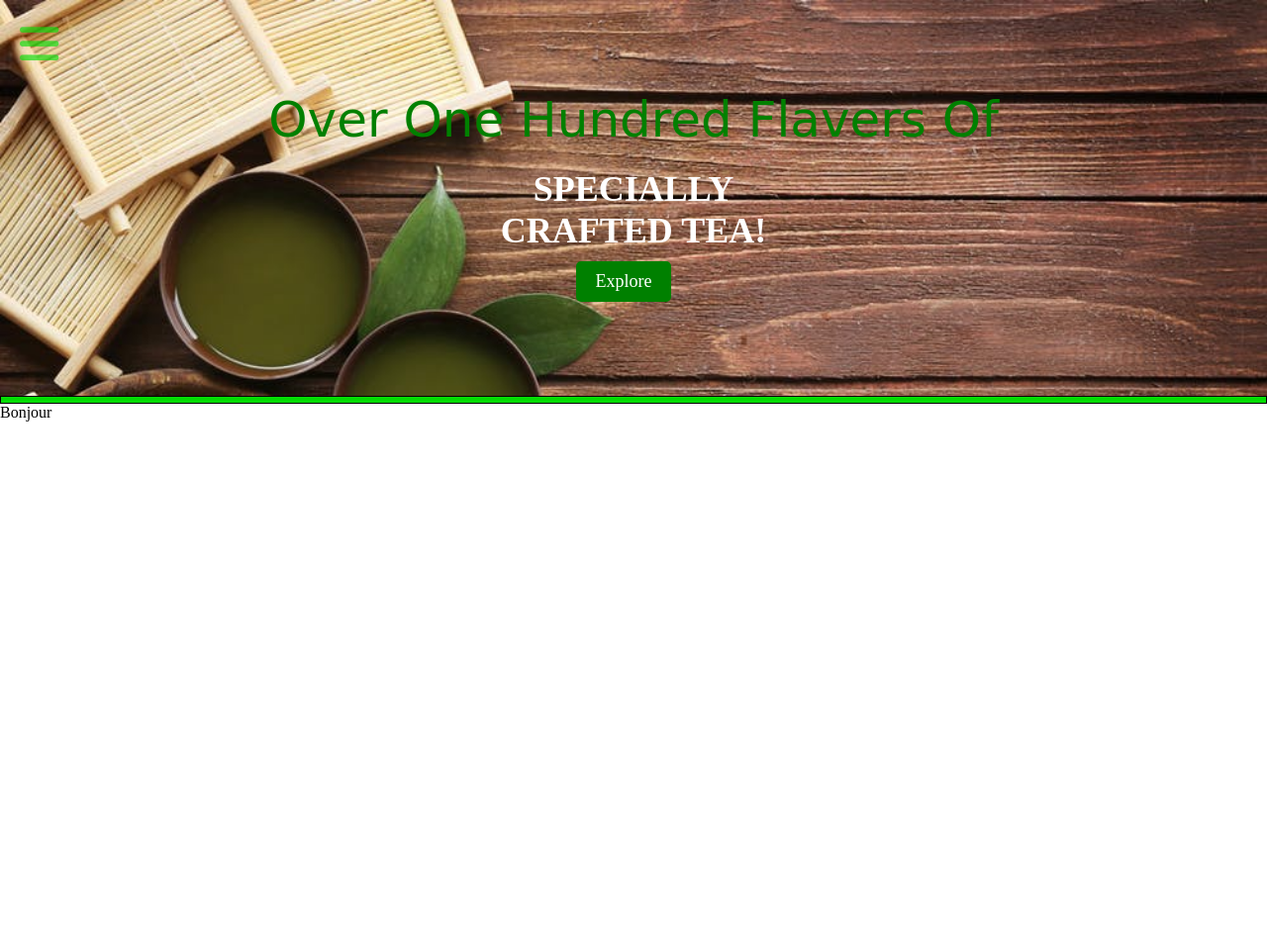
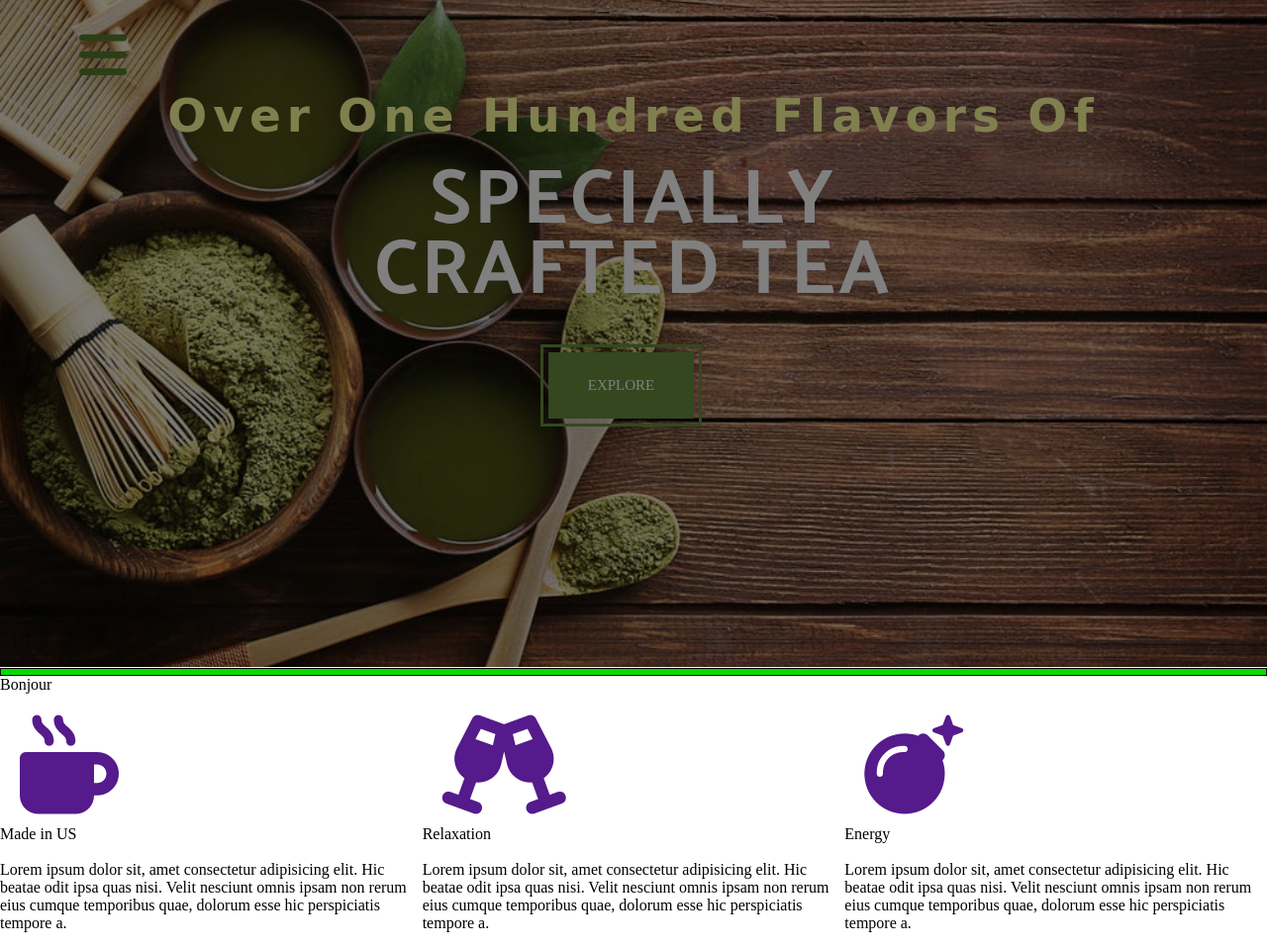
Before and after one commit to Malika1526/Projet-Tea-Station, a plain HTML site: page index.html in a window 1280 px wide. Shown: the whole page at 99% size. Before the commit the page ends 800 px from the top, so only its background shows below. Drawn offline with Linux system fonts and the light colour scheme; a web font is replaced by a local one.

Commit message:
Ajout dossier 3ème version

```diff
--- a/index.html
+++ b/index.html
@@ -7,8 +7,11 @@
     <link rel="stylesheet" href="./style.css">
     <link rel="preconnect" href="https://fonts.googleapis.com">
     <link rel="preconnect" href="https://fonts.gstatic.com" crossorigin>
+    <link rel="preconnect" href="https://fonts.googleapis.com">
+    <link rel="preconnect" href="https://fonts.gstatic.com" crossorigin>
+    <link href="https://fonts.googleapis.com/css2?family=Catamaran:wght@100..900&display=swap" rel="stylesheet">
     <link href="https://fonts.googleapis.com/css2?family=Grand+Hotel&display=swap" rel="stylesheet">
-    <link rel="stylesheet" href="https://cdnjs.cloudflare.com/ajax/libs/font-awesome/6.4.0/css/all.min.css" integrity="sha512-iecdLmaskl7CVkqkXNQ/ZH/XLlvWZOJyj7Yy7tcenmpD1ypASozpmT/E0iPtmFIB46ZmdtAc9eNBvH0H/ZpiBw==" crossorigin="anonymous" referrerpolicy="no-referrer" />
+    <link rel="stylesheet" href="https://cdnjs.cloudflare.com/ajax/libs/font-awesome/6.6.0/css/all.min.css" integrity="sha512-Kc323vGBEqzTmouAECnVceyQqyqdsSiqLQISBL29aUW4U/M7pSPA/gEUZQqv1cwx4OnYxTxve5UMg5GT6L4JJg==" crossorigin="anonymous" referrerpolicy="no-referrer" />
 </head>
 <body>
 
@@ -27,18 +30,18 @@
             </nav>
         </div>
         <div class="over" id="">
-            <p class="">Over One Hundred Flavers Of</p>
+            <p class="">Over One Hundred Flavors Of</p>
         </div>
         <div class="title" id="">
-            <h1>SPECIALLY <br>CRAFTED TEA!</h1>
-        </div>
+            <p>SPECIALLY</p>
+            <p>CRAFTED TEA</p>
+          </div>
         <div class="explore" id="">
-            <a href="#" target="_blank" id="">Explore</a>
+            <a href="#" target="_blank" id="">EXPLORE</a>
         </div>
     </header>
-    <div class="hr">
+
         <hr>
-    </div>
 
     <main>
         <section>
@@ -46,6 +49,46 @@
                 <p>Bonjour</p>
             </div>
         </section>
+
+        <br>
+
+        <section>
+            <div class="principal">
+                <div class="second">
+                    <div class="mug-hot">
+                        <div class="icon1">
+                            <a href="" target="_blank"><i class="fa-solid fa-mug-hot"></i></a>
+                        </div>
+                        <div><p>Made in US</p></div> <br>
+                        <div><p>Lorem ipsum dolor sit, amet consectetur adipisicing elit.
+                            Hic beatae odit ipsa quas nisi. Velit nesciunt omnis ipsam non rerum eius cumque temporibus quae,
+                            dolorum esse hic perspiciatis tempore a.</p></div>
+                    </div>
+                    <div class="champagne-glasses">
+                        <div class="icon2">
+                            <a href="" target="_blank"><i class="fa-solid fa-champagne-glasses"></i></a>
+                        </div>
+                        <div><p>Relaxation</p></div> <br>
+                        <div><p>Lorem ipsum dolor sit, amet consectetur adipisicing elit.
+                            Hic beatae odit ipsa quas nisi. Velit nesciunt omnis ipsam non rerum eius cumque temporibus quae,
+                            dolorum esse hic perspiciatis tempore a.</p></div>
+                    </div>
+                    <div class="bomb">
+                        <div class="icon3">
+                            <a href="" target="_blank"><i class="fa-solid fa-bomb"></i></a>
+                        </div>
+                        <div><p>Energy</p></div> <br>
+                        <div><p>Lorem ipsum dolor sit, amet consectetur adipisicing elit.
+                            Hic beatae odit ipsa quas nisi. Velit nesciunt omnis ipsam non rerum eius cumque temporibus quae,
+                            dolorum esse hic perspiciatis tempore a.</p></div>
+                    </div>
+                </div>
+
+            </div>
+
+        </section>
+
+        <br>
 
     </main>
 
--- a/style.css
+++ b/style.css
@@ -11,33 +11,47 @@ body {
 header {
     background-image: url("./assets/image/main-bcg.jpeg");
     width: 100%;
-    height: 400px;
+    height: 675px;
+    background-size:cover;
     background-repeat: no-repeat;
-    background-size:cover;
+
+    /* positioner l'image */
+    background-position: 0px -180px;
+
+    /* obtenir un ombrage */
+    filter: brightness(0.5);
 
 }
 
-.hr hr{
+ hr{
     padding: 3px;
     border: 1px solid black;
     background-color: rgb(4, 221, 4);
 }
 
 .over p {
-    color: green;
+    color: #678e3e;
     font-family: "Grand Hotel", cursive;
-    font-weight: 400;
-    font-style: normal;
-    font-size: 50px;
+    font-weight: 690;
+    letter-spacing: 6px;
+    font-size: 47px;
     text-align: center;
-    margin-bottom: 20px;
+    margin-bottom: -15px;
+    filter: brightness(2.5);
 }
 
-.title h1 {
-    font-size: 36px;
+.title{
+    padding: 10px;
+}
+
+.title p {
+    font-size: 78px;
+    font-family: catamaran, serif;
     color: white;
     text-align: center;
-    margin-bottom: 10px;
+    margin-bottom: -57px;
+    font-weight: bold;
+    letter-spacing: 3px;
 }
 
 .explore {
@@ -49,25 +63,31 @@ header {
     text-align: center;
     color: white;
     text-decoration: none;
-    padding: 10px 20px;
-    border-radius: 5px;
-    background-color: green;
-    font-size: 18px;
-    margin-right: 20px;
+    padding: 25px 40px;
+    background-color: #678e3e;
+    outline: 3px solid #678e3e;
+    outline-offset: 5px ;
+    font-size: 15px;
+    margin-right: 25px;
+    margin-top: 65px;
+}
+
+.explore a p{
+    font-size: 20px;
 }
 
 /* Style pour le bouton menu mobile */
 .mobile-menu-toggle {
-    padding: 20px;
+    padding: 25px 0px 0px 80px;
     background: none;
     border: none;
-    font-size: 45px;
+    font-size: 55px;
     cursor: pointer;
-    color: green;
+    color: #678e3e;
 }
 
 .mobile-menu-toggle:hover {
-    color: rgba(14, 220, 14, 0.669);
+    color: #577b2f;
 }
 
 /* Style pour le menu mobile */
@@ -78,7 +98,7 @@ header {
     top: 70px;
     left: 30px;
     background-color: black;
-    width: 45%;
+    width: 25%;
     z-index: 1000;
 }
 
@@ -87,6 +107,28 @@ header {
     border-bottom: 1px solid #ddd;
     text-decoration: none;
     color: white;
+}
+
+.second {
+    display: flex;
+    justify-content: space-around;
+    align-items: center;
+    flex-direction: row;
+}
+
+.icon1 a{
+    padding: 20px;
+    font-size: 100px ;
+}
+
+.icon2 a{
+    padding: 20px;
+    font-size: 100px ;
+}
+
+.icon3 a{
+    padding: 20px;
+    font-size: 100px ;
 }
 
 /* Media Queries */
```
